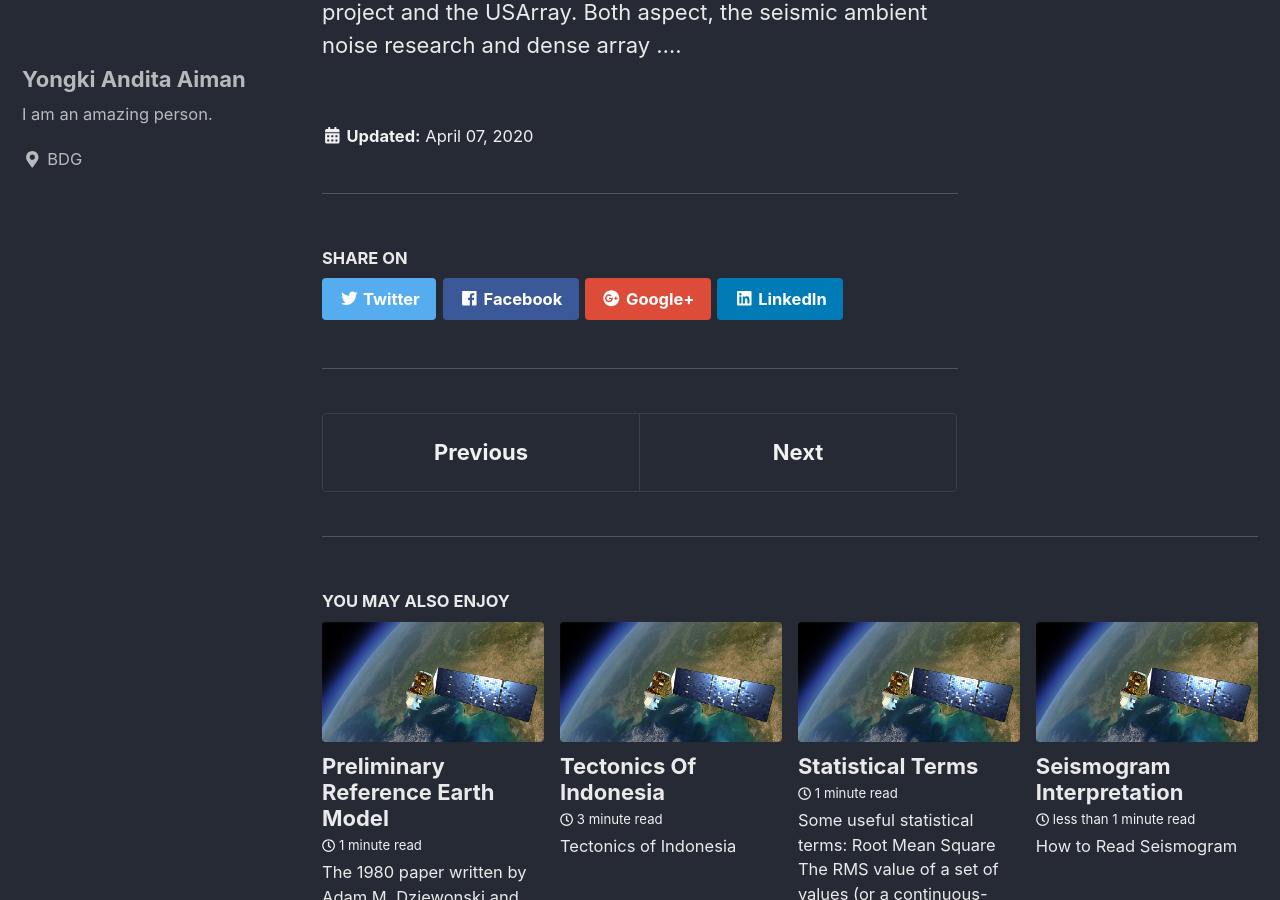
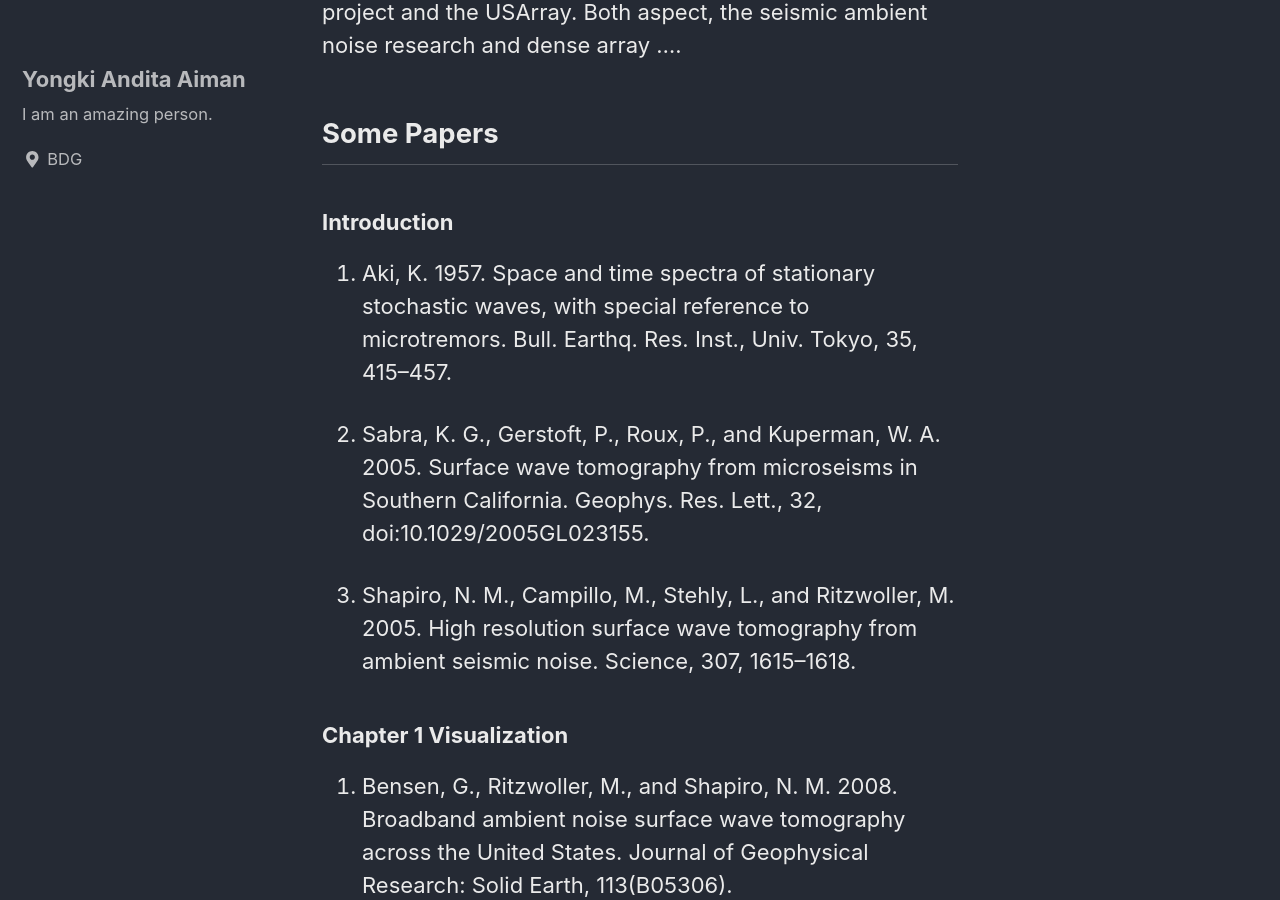
Before and after one commit to aimanyongki/blog, a Jekyll site: the page built from _posts/2020-04-07-Introduction-to-Ambient-Seismic-Noise.md, in a window 1280 px wide and 900 px high, scrolled down 419 px. Built offline with Jekyll 4.4.1, drawn with Linux system fonts in a browser that asks for light colours; cached includes are drawn as plain includes; nearby versions of some CDN libraries; some of the changed text lies outside the part shown.

Commit message:
Update 2020-04-07-Introduction-to-Ambient-Seismic-Noise.md

```diff
--- a/_posts/2020-04-07-Introduction-to-Ambient-Seismic-Noise.md
+++ b/_posts/2020-04-07-Introduction-to-Ambient-Seismic-Noise.md
@@ -2,3 +2,30 @@
 
 The seismic ambient field is an emerging topic in seismology these days along with rising in implementation of high density
 array of seismometer for example the AlpArray project and the USArray. Both aspect, the seismic ambient noise research and dense array ....
+
+
+
+## Some Papers
+### Introduction
+1. Aki, K. 1957. Space and time spectra of stationary stochastic waves, with special reference to microtremors. Bull. Earthq. Res. Inst., Univ. Tokyo, 35, 415–457.
+
+2. Sabra, K. G., Gerstoft, P., Roux, P., and Kuperman, W. A. 2005. Surface wave tomography from microseisms in Southern California. Geophys. Res. Lett., 32, doi:10.1029/2005GL023155.
+
+3. Shapiro, N. M., Campillo, M., Stehly, L., and Ritzwoller, M. 2005. High resolution surface wave tomography from ambient seismic noise. Science, 307, 1615–1618.
+
+### Chapter 1 Visualization
+4. Bensen, G., Ritzwoller, M., and Shapiro, N. M. 2008. Broadband ambient noise surface wave tomography across the United States. Journal of Geophysical Research: Solid Earth, 113(B05306).
+
+5. Berger, J., Davis, P., and Ekström, G. 2004. Ambient earth noise: a survey of the global seismographic network. Journal of Geophysical Research: Solid Earth, 109(11307).
+
+6. Brune, J. N. 1970. Tectonic stress and the spectra of seismic shear waves from earthquakes. Journal of Geophysical Research, 75(26), 4997–5009.
+
+7. Stehly, L., Campillo, M., and Shapiro, N. 2006. A study of the seismic noise from its long-range correlation properties. Journal of Geophysical Research: Solid Earth, 111(B10), B10306.
+
+### Chapter 2 Beamforming and Polarization Analysis
+
+
+
+
+## Noise Sources
+1. Frantti, G., Willis, D., and Wilson, J. T. 1962. The spectrum of seismic noise. Bulletin of the Seismological Society of America, 52(1), 113–121.
```
